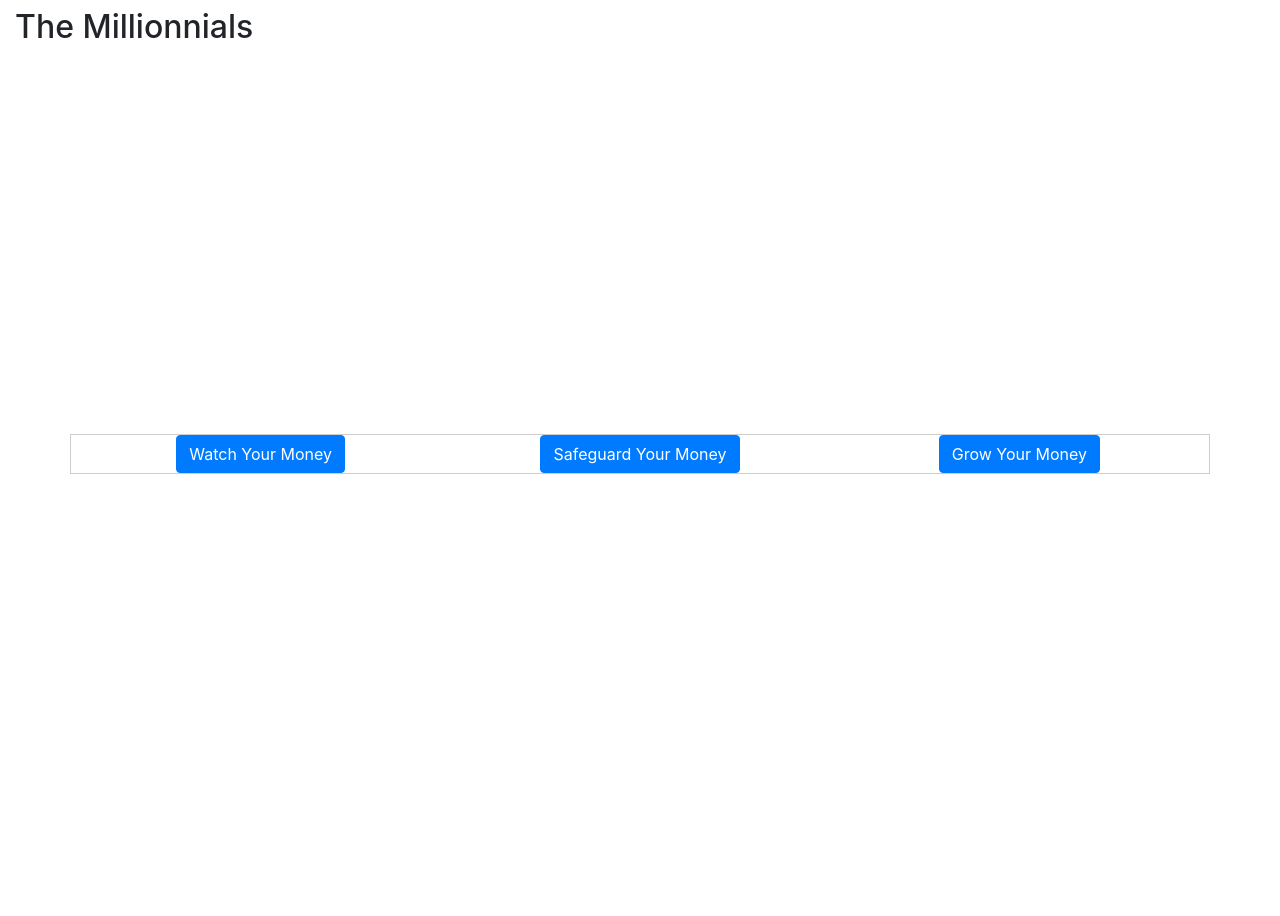
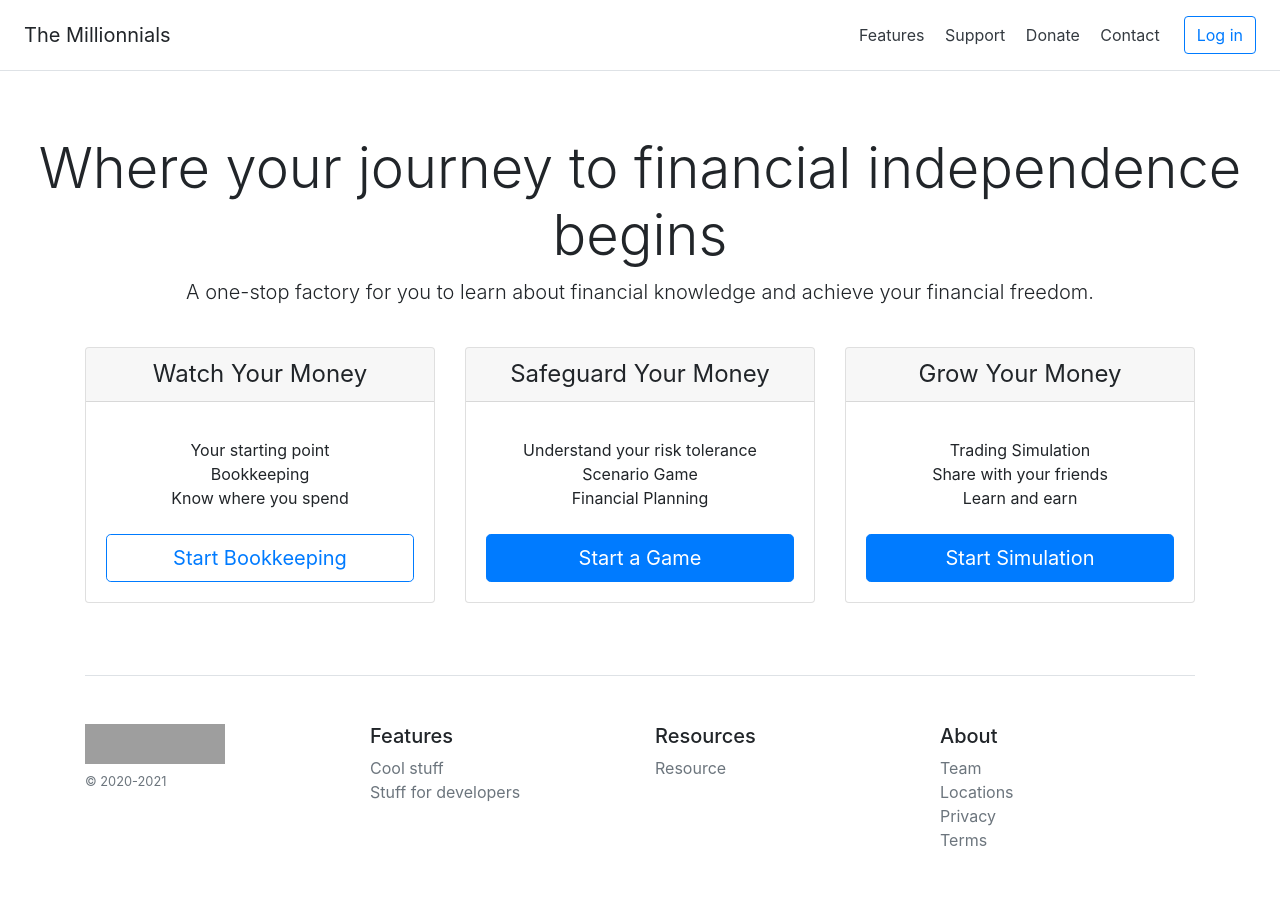
Before and after one commit to chelsea9869/Hackathon-TNT, a PHP site: page /index.php in a window 1280 px wide. Before the commit the page ends 474 px from the top, so only its background shows below. Run offline with PHP 8.4, Linux system fonts and the light colour scheme; grey boxes are pictures that could not be loaded.

Commit message:
Add landing_page UI

```diff
--- a/app/landing_page.php
+++ b/app/landing_page.php
@@ -15,7 +15,102 @@
 
 <body class="landingPage">
 
-    <div class="container-fluid mt-2">
+    <div class="d-flex flex-column flex-md-row align-items-center p-3 px-md-4 mb-3 bg-white border-bottom box-shadow">
+        <h5 class="my-0 mr-md-auto font-weight-normal">The Millionnials</h5>
+        <nav class="my-2 my-md-0 mr-md-3">
+            <a class="p-2 text-dark" href="#">Features</a>
+            <a class="p-2 text-dark" href="#">Support</a>
+            <a class="p-2 text-dark" href="#">Donate</a>
+            <a class="p-2 text-dark" href="#">Contact</a>
+        </nav>
+        <a class="btn btn-outline-primary" href="#">Log in</a>
+    </div>
+
+    <div class="pricing-header px-3 py-3 pt-md-5 pb-md-4 mx-auto text-center">
+        <h1 class="display-4">Where your journey to financial independence begins</h1>
+        <p class="lead">A one-stop factory for you to learn about financial knowledge and achieve your financial freedom.</p>
+    </div>
+
+    <div class="container">
+        <div class="card-deck mb-3 text-center">
+            <div class="card mb-4 box-shadow">
+                <div class="card-header">
+                    <h4 class="my-0 font-weight-normal">Watch Your Money</h4>
+                </div>
+                <div class="card-body">
+                    <!-- <h1 class="card-title pricing-card-title">$0 <small class="text-muted">/ mo</small></h1> -->
+                    <ul class="list-unstyled mt-3 mb-4">
+                        <li>Your starting point</li>
+                        <li>Bookkeeping</li>
+                        <li>Know where you spend</li>
+                    </ul>
+                    <button type="button" class="btn btn-lg btn-block btn-outline-primary" onclick="window.location.href='bookkeeping-page.php'">Start Bookkeeping</button>
+                </div>
+            </div>
+            <div class="card mb-4 box-shadow">
+                <div class="card-header">
+                    <h4 class="my-0 font-weight-normal">Safeguard Your Money</h4>
+                </div>
+                <div class="card-body">
+                    <!-- <h1 class="card-title pricing-card-title">$15 <small class="text-muted">/ mo</small></h1> -->
+                    <ul class="list-unstyled mt-3 mb-4">
+                        <li>Understand your risk tolerance</li>
+                        <li>Scenario Game</li>
+                        <li>Financial Planning</li>
+                    </ul>
+                    <button type="button" class="btn btn-lg btn-block btn-primary" onclick="window.location.href='risk_test.php'">Start a Game</button>
+                </div>
+            </div>
+            <div class="card mb-4 box-shadow">
+                <div class="card-header">
+                    <h4 class="my-0 font-weight-normal">Grow Your Money</h4>
+                </div>
+                <div class="card-body">
+                    <!-- <h1 class="card-title pricing-card-title">$29 <small class="text-muted">/ mo</small></h1> -->
+                    <ul class="list-unstyled mt-3 mb-4">
+                        <li>Trading Simulation</li>
+                        <li>Share with your friends</li>
+                        <li>Learn and earn</li>
+                    </ul>
+                    <button type="button" class="btn btn-lg btn-block btn-primary">Start Simulation</button>
+                </div>
+            </div>
+        </div>
+
+        <footer class="pt-4 my-md-5 pt-md-5 border-top">
+            <div class="row">
+                <div class="col-12 col-md">
+                    <img class="mb-2" src="img/logo.jpg" alt="" width="140" height="40">
+                    <small class="d-block mb-3 text-muted">&copy; 2020-2021</small>
+                </div>
+                <div class="col-6 col-md">
+                    <h5>Features</h5>
+                    <ul class="list-unstyled text-small">
+                        <li><a class="text-muted" href="#">Cool stuff</a></li>
+                        <li><a class="text-muted" href="#">Stuff for developers</a></li>
+                    </ul>
+                </div>
+                <div class="col-6 col-md">
+                    <h5>Resources</h5>
+                    <ul class="list-unstyled text-small">
+                        <li><a class="text-muted" href="#">Resource</a></li>
+                    </ul>
+                </div>
+                <div class="col-6 col-md">
+                    <h5>About</h5>
+                    <ul class="list-unstyled text-small">
+                        <li><a class="text-muted" href="#">Team</a></li>
+                        <li><a class="text-muted" href="#">Locations</a></li>
+                        <li><a class="text-muted" href="#">Privacy</a></li>
+                        <li><a class="text-muted" href="#">Terms</a></li>
+                    </ul>
+                </div>
+            </div>
+        </footer>
+    </div>
+
+
+    <!-- <div class="container-fluid mt-2">
 
         <h2> The Millionnials </h2>
     </div>
@@ -38,7 +133,7 @@
                 </div>
             </div>
         </div>
-    </div>
+    </div> -->
 
 </body>
 
```
